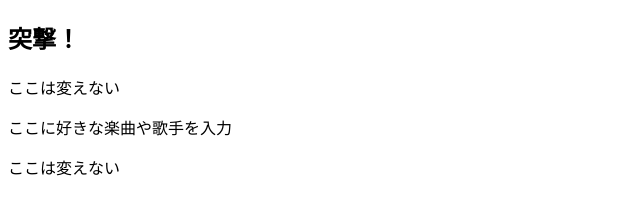
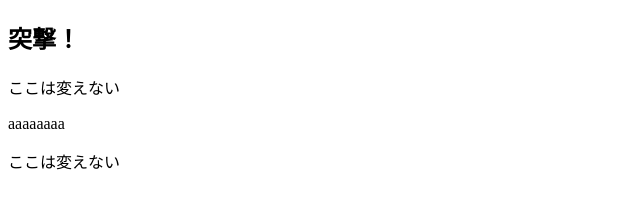
Before and after one commit to iwamochi/testConflict, a plain HTML site: page index.html in a window 1280 px wide. Shown: the whole page, without its empty margins (0-640 px from the left). Drawn offline with Linux system fonts and the light colour scheme.

Commit message:
[modify]index.html

```diff
--- a/index.html
+++ b/index.html
@@ -6,7 +6,7 @@
 <body>
 <h2> 突撃！ </h2>
 <p>ここは変えない</p>
-<p>ここに好きな楽曲や歌手を入力</p>
+<p>aaaaaaaa</p>
 <p>ここは変えない</p>
 </body>
 </html>
```
